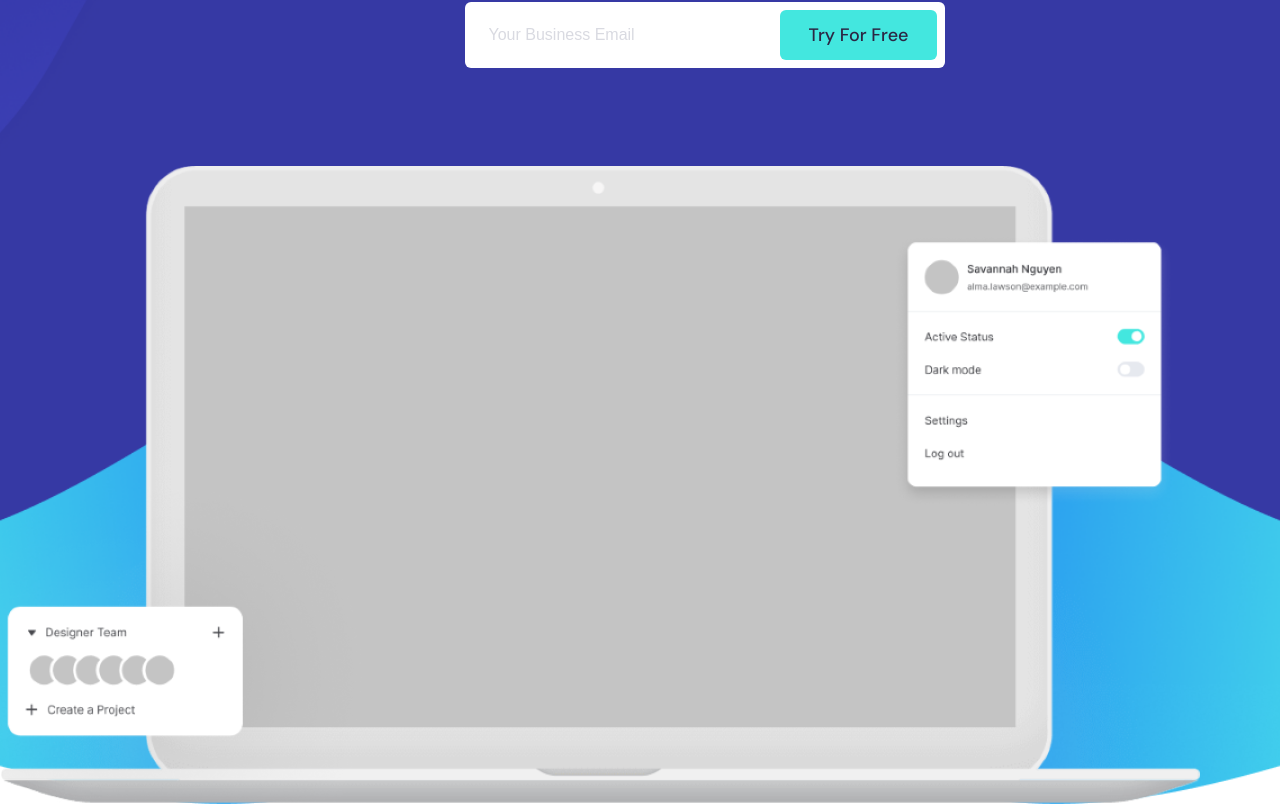
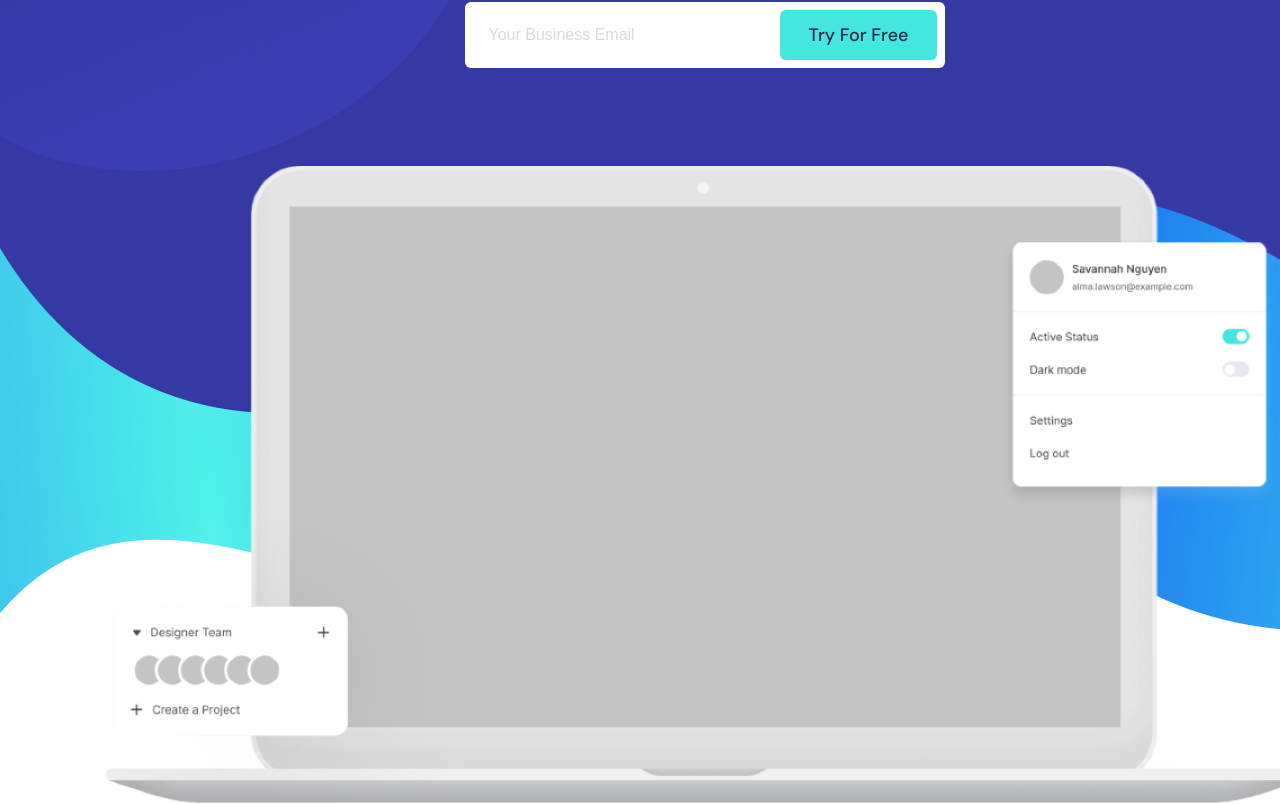
Before and after one commit to iyiu9akhan/innovate-RTB, a React (Vite) app: page / in a window 1280 px wide. Shown: the part 432-1236 px from the top of the page. Built offline with nearby package versions, Linux system fonts and the light colour scheme; a web font is replaced by a local one.

Commit message:
windows: banner solved

```diff
--- a/src/components/Banner/Banner.jsx
+++ b/src/components/Banner/Banner.jsx
@@ -4,7 +4,7 @@ import laptop_screen from "../../assets/laptop_screen.png";
 
 function Banner({ children }) {
   return (
-    <div className="bg-[url('/src/assets/bg_shape.png')] bg-no-repeat bg-cover bg-center relative w-full pt-[92px]">
+    <div className="bg-[url('/src/assets/bg_shape.png')] bg-no-repeat  relative w-full pt-[92px]">
       {children}
       <Container>
         <div className="text-center">
@@ -25,7 +25,7 @@ function Banner({ children }) {
               try for free
             </button>
           </div>
-          <img src={laptop_screen} alt="laptop_screen" />
+          <img src={laptop_screen} alt="laptop_screen" className="mx-auto"/>
         </div>
       </Container>
     </div>
```
